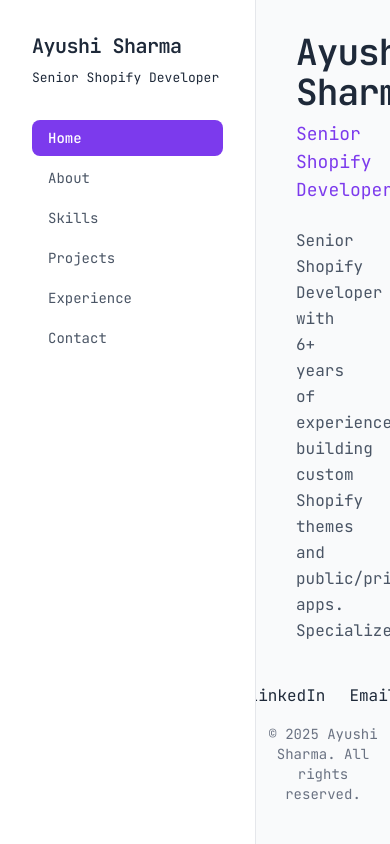
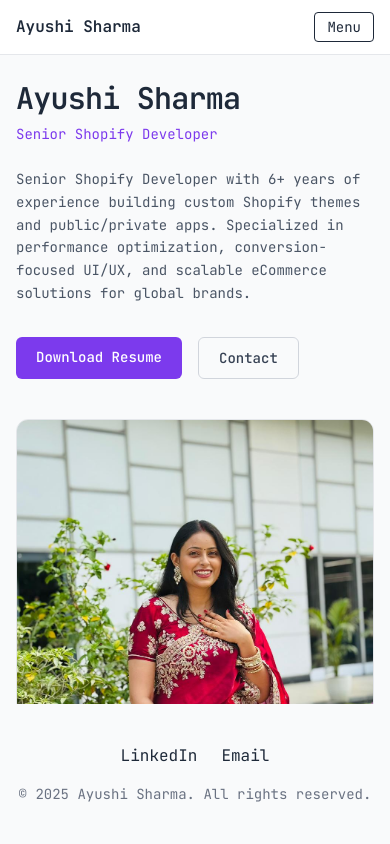
Before and after one commit to shaayu12/ayushi-portfolio, a React (Vite) app: page / in a window 390 px wide. Built offline with nearby package versions, Linux system fonts and the light colour scheme.

Commit message:
Mobile Responsive

```diff
--- a/src/App.jsx
+++ b/src/App.jsx
@@ -18,7 +18,7 @@
       {/* Right panel */}
       <div className="flex-1 flex flex-col overflow-hidden">
         {/* Scrollable content */}
-        <main className="flex-1 overflow-y-auto px-10 py-8">
+        <main className="flex-1 overflow-y-auto px-4 lg:px-10 py-6 lg:py-8 mt-14 lg:mt-0">
           {active === "home" && <Hero />}
           {active === "about" && <About />}
           {active === "skills" && <Skills />}
--- a/src/components/Contact.jsx
+++ b/src/components/Contact.jsx
@@ -1,7 +1,7 @@
 export default function Contact() {
   return (
     <section
-      className="relative max-w-4xl rounded-xl overflow-hidden"
+      className="relative max-w-full lg:max-w-4xl rounded-none lg:rounded-xl overflow-hidden"
       style={{
         backgroundImage: "url('/contact-phone-notepad.jpg')",
         backgroundSize: "cover",
--- a/src/components/Experience.jsx
+++ b/src/components/Experience.jsx
@@ -6,7 +6,7 @@
       <div className="space-y-10 max-w-4xl">
 
         {/* MeroxIO */}
-        <div className="border border-gray-200 dark:border-gray-700 rounded-xl p-6 bg-white dark:bg-gray-900">
+        <div className="border border-gray-200 dark:border-gray-700 rounded-xl p-6 bg-white dark:bg-gray-900 p-5 lg:p-6">
           <h3 className="text-lg font-medium">
             Senior Shopify Developer
           </h3>
@@ -16,7 +16,7 @@
             <span className="italic">Sep 2020 – Present</span>
           </p>
 
-          <ul className="list-disc list-inside space-y-2 text-gray-600 text-sm">
+          <ul className="list-disc list-inside space-y-2 text-gray-600 text-sm leading-relaxed">
             <li>
               Developed and maintained multiple Shopify eCommerce websites for international clients.
             </li>
@@ -45,7 +45,7 @@
         </div>
 
         {/* ENS Enterprises */}
-        <div className="border border-gray-200 dark:border-gray-700 rounded-xl p-6 bg-white dark:bg-gray-900">
+        <div className="border border-gray-200 dark:border-gray-700 rounded-xl p-6 bg-white dark:bg-gray-900 p-5 lg:p-6">
           <h3 className="text-lg font-medium">
             Associate Shopify Developer
           </h3>
@@ -55,7 +55,7 @@
             <span className="italic">Jun 2019 – Sep 2020</span>
           </p>
 
-          <ul className="list-disc list-inside space-y-2 text-gray-600 text-sm">
+          <ul className="list-disc list-inside space-y-2 text-gray-600 text-sm leading-relaxed">
             <li>
               Assisted in Shopify store development and theme customization under senior developer guidance.
             </li>
--- a/src/components/Hero.jsx
+++ b/src/components/Hero.jsx
@@ -1,25 +1,26 @@
 export default function Hero() {
   return (
-    <section className="max-w-3xl">
-      {/* Name */}
-      <h1 className="text-4xl font-semibold tracking-tight mb-2">
+    <section className="max-w-5xl">
+      <div className="flex flex-col lg:flex-row items-start lg:items-center gap-10">
+
+        {/* LEFT CONTENT */}
+        <div className="flex-1">
+          <h1 className="text-3xl lg:text-4xl font-semibold tracking-tight mb-2">
             Ayushi Sharma
           </h1>
 
-      {/* Role */}
-      <h2 className="text-lg mb-6 text-[rgb(var(--primary))]">
+          <h2 className="text-sm lg:text-lg mb-6 text-[rgb(var(--primary))]">
             Senior Shopify Developer
           </h2>
 
-      {/* Intro */}
-      <p className="text-gray-600 leading-relaxed mb-8">
+          <p className="text-sm lg:text-base text-gray-600 leading-relaxed mb-8 max-w-xl">
             Senior Shopify Developer with 6+ years of experience building custom
             Shopify themes and public/private apps. Specialized in performance
-        optimization, conversion-focused UI/UX, and scalable eCommerce solutions
-        for global brands.
+            optimization, conversion-focused UI/UX, and scalable eCommerce
+            solutions for global brands.
           </p>
 
-      {/* Actions */}
+          {/* ACTION BUTTONS */}
           <div className="flex gap-4 flex-wrap">
             <a
               href="/Ayushi_Sharma_Resume.pdf"
@@ -34,8 +35,8 @@
             <a
               href="mailto:sharmaayushi664@gmail.com"
               className="px-5 py-2.5 rounded-md text-sm font-medium
-            border border-gray-300 dark:border-gray-700
-            text-gray-700 dark:text-gray-300
+                border border-gray-300
+                text-gray-700
                 hover:border-[rgb(var(--primary))]
                 hover:text-[rgb(var(--primary))]
                 transition"
@@ -43,6 +44,24 @@
               Contact
             </a>
           </div>
+        </div>
+
+        {/* RIGHT IMAGE — VERTICAL */}
+        <div className="flex-shrink-0">
+          <img
+            src="/me.jpeg"
+            alt="Ayushi Sharma"
+            className="
+              w-100 h-100
+              lg:w-88 lg:h-120
+              object-cover
+              rounded-xl
+              border border-gray-200
+            "
+          />
+        </div>
+
+      </div>
     </section>
   );
 }
--- a/src/components/Sidebar.jsx
+++ b/src/components/Sidebar.jsx
@@ -1,4 +1,8 @@
+import { useState } from "react";
+
 export default function Sidebar({ active, setActive }) {
+  const [open, setOpen] = useState(false);
+
   const navItems = [
     { id: "home", label: "Home" },
     { id: "about", label: "About" },
@@ -9,22 +13,43 @@
   ];
 
   return (
-    <aside className="w-64 bg-white border-r border-gray-200 flex flex-col">
+    <>
+      {/* Mobile Top Bar */}
+      <div className="lg:hidden fixed top-0 left-0 right-0 z-50 bg-white border-b border-gray-200 flex justify-between items-center px-4 py-3">
+        <span className="font-semibold">Ayushi Sharma</span>
+        <button
+          onClick={() => setOpen(true)}
+          className="text-sm border px-3 py-1 rounded"
+        >
+          Menu
+        </button>
+      </div>
+
+      {/* Sidebar */}
+      <aside
+        className={`fixed lg:static top-0 left-0 h-full w-64 bg-white border-r border-gray-200 z-50
+        transform transition-transform duration-300
+        ${open ? "translate-x-0" : "-translate-x-full lg:translate-x-0"}`}
+      >
         <div className="p-8">
-        <h1 className="text-xl font-semibold tracking-tight mb-2">Ayushi Sharma</h1>
-        <p className="mb-8" style={{ fontSize: "13px" }}>Senior Shopify Developer</p>
-
+          <div className="flex justify-between items-center mb-8 lg:hidden">
+            <span className="font-semibold">Navigation</span>
+            <button onClick={() => setOpen(false)}>✕</button>
+          </div>
 
           <nav className="space-y-1">
             {navItems.map((item) => (
               <button
                 key={item.id}
-              onClick={() => setActive(item.id)}
+                onClick={() => {
+                  setActive(item.id);
+                  setOpen(false);
+                }}
                 className={`w-full text-left px-4 py-2 rounded-lg text-sm transition
                   ${
                     active === item.id
-                    ? "bg-[rgb(var(--primary))] text-white font-medium"
-                    : "text-gray-600 hover:bg-gray-100 dark:hover:bg-gray-800"
+                      ? "bg-[rgb(var(--primary))] text-white"
+                      : "text-gray-600 hover:bg-gray-100"
                   }`}
               >
                 {item.label}
@@ -33,5 +58,14 @@
           </nav>
         </div>
       </aside>
+
+      {/* Overlay */}
+      {open && (
+        <div
+          className="fixed inset-0 bg-black/40 z-40 lg:hidden"
+          onClick={() => setOpen(false)}
+        />
+      )}
+    </>
   );
 }
--- a/src/components/Skills.jsx
+++ b/src/components/Skills.jsx
@@ -63,11 +63,11 @@
               {group.title}
             </h3>
 
-            <div className="flex flex-wrap gap-3">
+            <div className="flex flex-wrap gap-2 lg:gap-3">
               {group.skills.map((skill) => (
                 <span
                   key={skill}
-                  className="bg-white dark:bg-gray-800 border border-gray-200 dark:border-gray-700 px-4 py-2 rounded-lg text-sm text-gray-700 dark:text-gray-300"
+                  className="text-xs lg:text-sm px-3 py-1 rounded-md bg-white dark:bg-gray-800 border border-gray-200 dark:border-gray-700 px-4 py-2 rounded-lg text-sm text-gray-700 dark:text-gray-300"
                 >
                   {skill}
                 </span>
```
Also changed, not shown: public/me.jpeg (added). Lines whose indentation alone changed are shown as unchanged.
